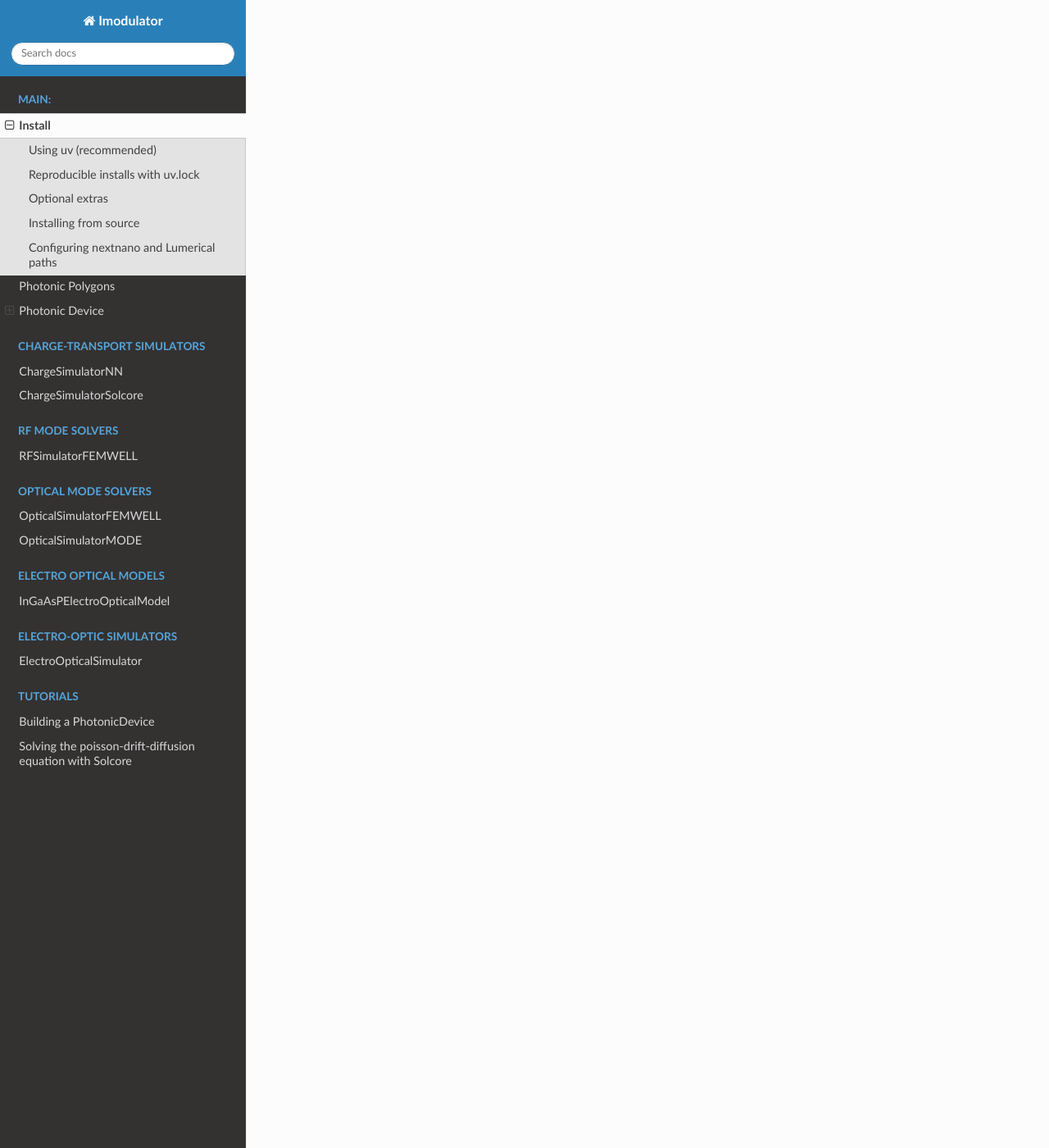
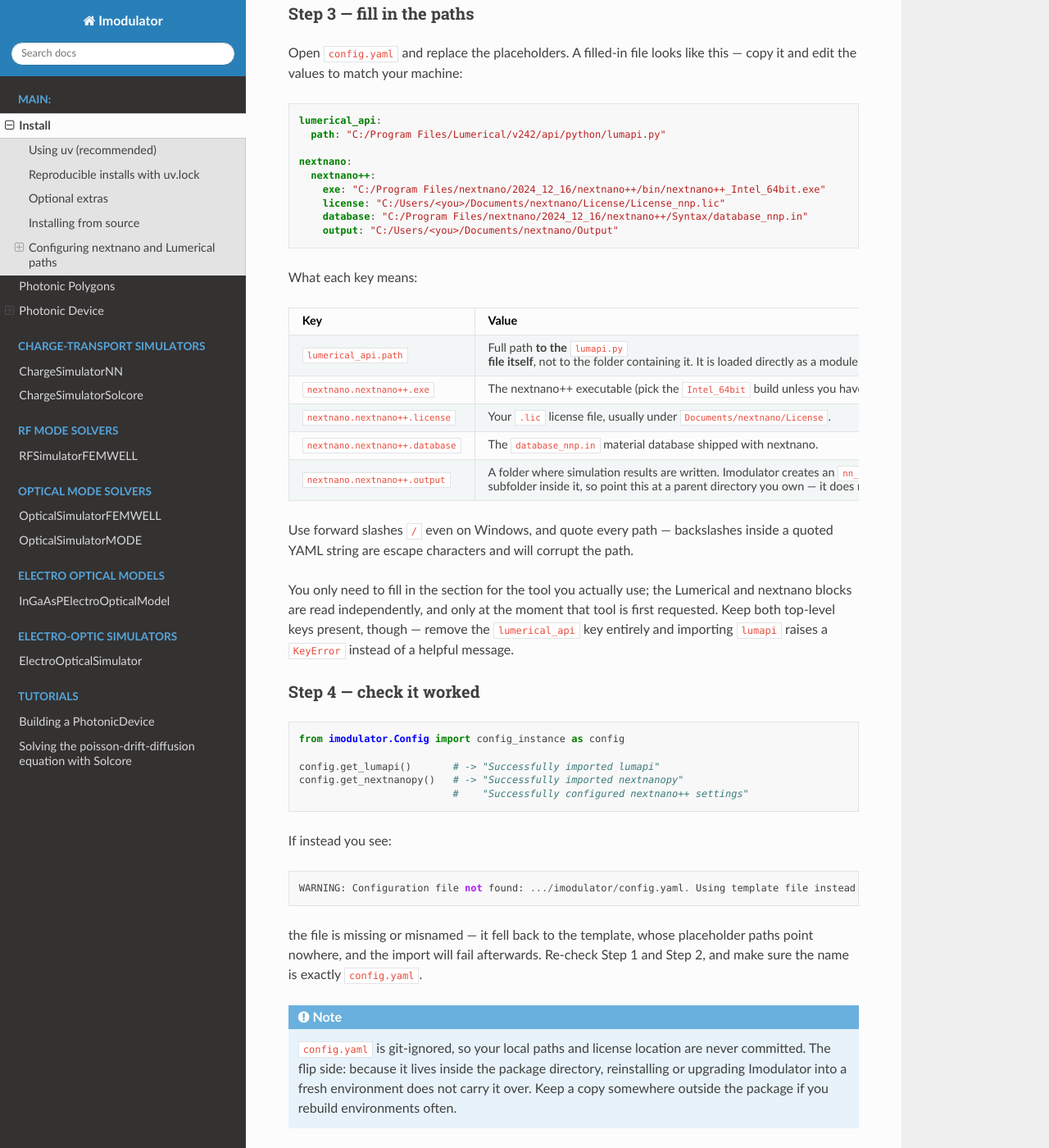
Before and after one commit to duarte-jfs/Imodulator, a Sphinx documentation site: the page built from docs/install.rst, in a window 1280 px wide and 1400 px high, scrolled down 3821 px. Shown: the whole window at 82% size. Built offline with Sphinx 7.4.7 and the Read the Docs theme 3.1.0, drawn with Linux system fonts in a browser that asks for light colours; pages that are not in the unit, such as notebooks, are missing from menus; some of the changed text lies outside the part shown.

Commit message:
Improved documentation on installation with better config explanation

```diff
--- a/docs/install.rst
+++ b/docs/install.rst
@@ -150,6 +150,8 @@
    (.venv) $ pip install .
 
 For development purposes, you can install the package in "editable" mode:
+In that case we suggest you checkout to development branch for the latest
+changes and fixes.
 
 .. code-block:: console
 
@@ -160,16 +162,118 @@
 Configuring nextnano and Lumerical paths
 ----------------------------------------
 
-If you plan to use the `ChargeSimmulatorNN` or the `OpticalSimulatorMODE`, you must provide some more information relative to the licences and the paths to the api's. To do so, you must go to `imodulator/src/config_template.yaml` and create a copy named `config.yaml` where you fill in the required information. Namely:
+``ChargeSimulatorNN`` (nextnano) and ``OpticalSimulatorMODE`` (Lumerical MODE)
+drive third-party software that Imodulator cannot install for you. You have to
+tell it where those tools live by writing a ``config.yaml``. Every other
+simulator works without it.
+
+Step 1 — find where the file goes
+^^^^^^^^^^^^^^^^^^^^^^^^^^^^^^^^^
+
+``config.yaml`` is read from the *installed package directory*, i.e. next to
+``Config.py`` — not from your working directory or your home folder. Print that
+directory with:
+
+.. code-block:: console
+
+   $ python -c "import imodulator, pathlib; print(pathlib.Path(imodulator.__file__).parent)"
+
+If you installed from a clone (``uv sync`` or ``pip install -e .``) this is just
+``src/imodulator/`` in the repository.
+
+Step 2 — copy the template
+^^^^^^^^^^^^^^^^^^^^^^^^^^
+
+The package ships a ``config_template.yaml`` in that same directory. Copy it,
+dropping the ``_template`` suffix:
+
+.. code-block:: console
+
+   $ cd "$(python -c 'import imodulator, pathlib; print(pathlib.Path(imodulator.__file__).parent)')"
+   $ cp config_template.yaml config.yaml
+
+On Windows (PowerShell):
+
+.. code-block:: powershell
+
+   > cd (python -c "import imodulator, pathlib; print(pathlib.Path(imodulator.__file__).parent)")
+   > Copy-Item config_template.yaml config.yaml
+
+Step 3 — fill in the paths
+^^^^^^^^^^^^^^^^^^^^^^^^^^
+
+Open ``config.yaml`` and replace the placeholders. A filled-in file looks like
+this — copy it and edit the values to match your machine:
 
 .. code-block:: yaml
 
    lumerical_api:
-      path: "path to lumapi python package lumapi.py"
+     path: "C:/Program Files/Lumerical/v242/api/python/lumapi.py"
 
    nextnano:
-      nextnano++:
-         exe: "path to nextnano++ executable"
-         license: "path to nextnano++ license file"
-         database: "path to nextnano++ database file"
-         output: "path to nextnano++ output folder"
+     nextnano++:
+       exe: "C:/Program Files/nextnano/2024_12_16/nextnano++/bin/nextnano++_Intel_64bit.exe"
+       license: "C:/Users/<you>/Documents/nextnano/License/License_nnp.lic"
+       database: "C:/Program Files/nextnano/2024_12_16/nextnano++/Syntax/database_nnp.in"
+       output: "C:/Users/<you>/Documents/nextnano/Output"
+
+What each key means:
+
+.. list-table::
+   :header-rows: 1
+   :widths: 25 75
+
+   * - Key
+     - Value
+   * - ``lumerical_api.path``
+     - Full path **to the** ``lumapi.py`` **file itself**, not to the folder
+       containing it. It is loaded directly as a module file, so a directory
+       path fails.
+   * - ``nextnano.nextnano++.exe``
+     - The nextnano++ executable (pick the ``Intel_64bit`` build unless you
+       have reason not to).
+   * - ``nextnano.nextnano++.license``
+     - Your ``.lic`` license file, usually under
+       ``Documents/nextnano/License``.
+   * - ``nextnano.nextnano++.database``
+     - The ``database_nnp.in`` material database shipped with nextnano.
+   * - ``nextnano.nextnano++.output``
+     - A folder where simulation results are written. Imodulator creates an
+       ``nn_output`` subfolder inside it, so point this at a parent directory
+       you own — it does not need to exist beforehand.
+
+Use forward slashes ``/`` even on Windows, and quote every path — backslashes
+inside a quoted YAML string are escape characters and will corrupt the path.
+
+You only need to fill in the section for the tool you actually use; the
+Lumerical and nextnano blocks are read independently, and only at the moment
+that tool is first requested. Keep both top-level keys present, though — remove
+the ``lumerical_api`` key entirely and importing ``lumapi`` raises a
+``KeyError`` instead of a helpful message.
+
+Step 4 — check it worked
+^^^^^^^^^^^^^^^^^^^^^^^^
+
+.. code-block:: python
+
+   from imodulator.Config import config_instance as config
+
+   config.get_lumapi()       # -> "Successfully imported lumapi"
+   config.get_nextnanopy()   # -> "Successfully imported nextnanopy"
+                             #    "Successfully configured nextnano++ settings"
+
+If instead you see::
+
+   WARNING: Configuration file not found: .../imodulator/config.yaml. Using template file instead.
+
+the file is missing or misnamed — it fell back to the template, whose
+placeholder paths point nowhere, and the import will fail afterwards. Re-check
+Step 1 and Step 2, and make sure the name is exactly ``config.yaml``.
+
+.. note::
+
+   ``config.yaml`` is git-ignored, so your local paths and license location are
+   never committed. The flip side: because it lives inside the package
+   directory, reinstalling or upgrading Imodulator into a fresh environment
+   does not carry it over. Keep a copy somewhere outside the package if you
+   rebuild environments often.
```
